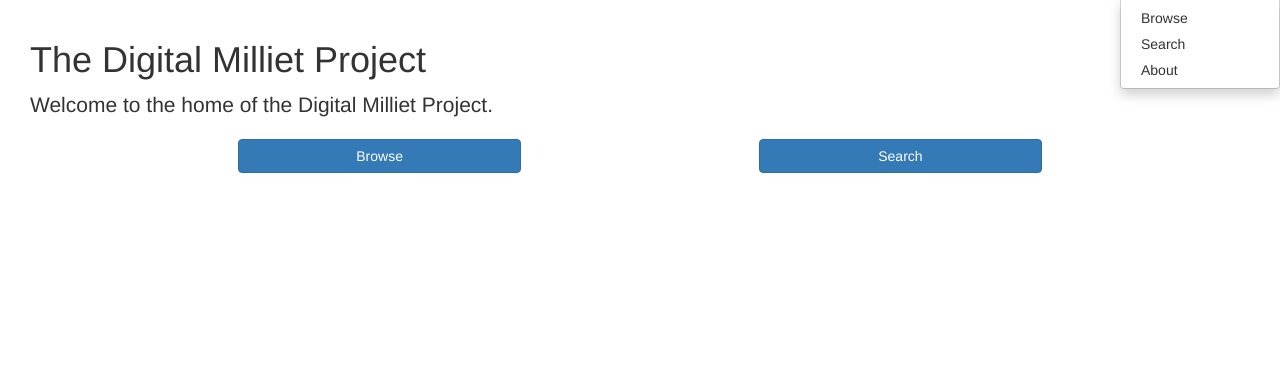
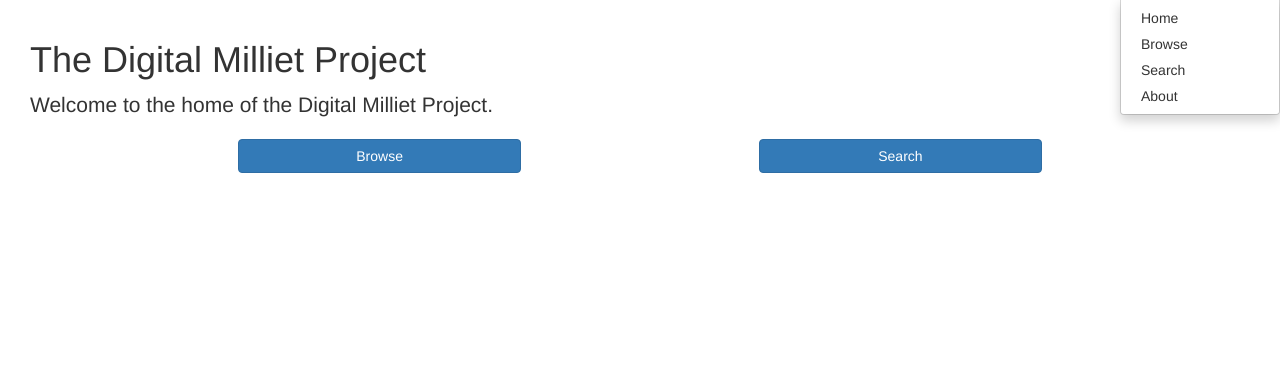
Before and after one commit to perseids-project/digital_milliet, a Flask app: template app/templates/index.html in a window 1280 px wide, after a click on "Menu". Shown: the part 51-420 px from the top of the page. Run offline with Flask 2, Linux system fonts and the light colour scheme; the template is opened without the code that fills it, so the values that code supplies are empty; some libraries are stand-ins or nearby versions.

Commit message:
home link in dropdown menu

```diff
--- a/app/templates/header.html
+++ b/app/templates/header.html
@@ -18,6 +18,7 @@
         <li class="dropdown">
           <a href="#" class="dropdown-toggle" data-toggle="dropdown">Menu<span class="caret"></span></a>
           <ul class="dropdown-menu" role="menu">
+            <li><a href="{{url_for('index')}}">Home</a></li>
             <li><a href="{{url_for('commentary')}}">Browse</a></li>
             <li><a href="#">Search</a></li>
             <li><a href="#">About</a></li>
```
